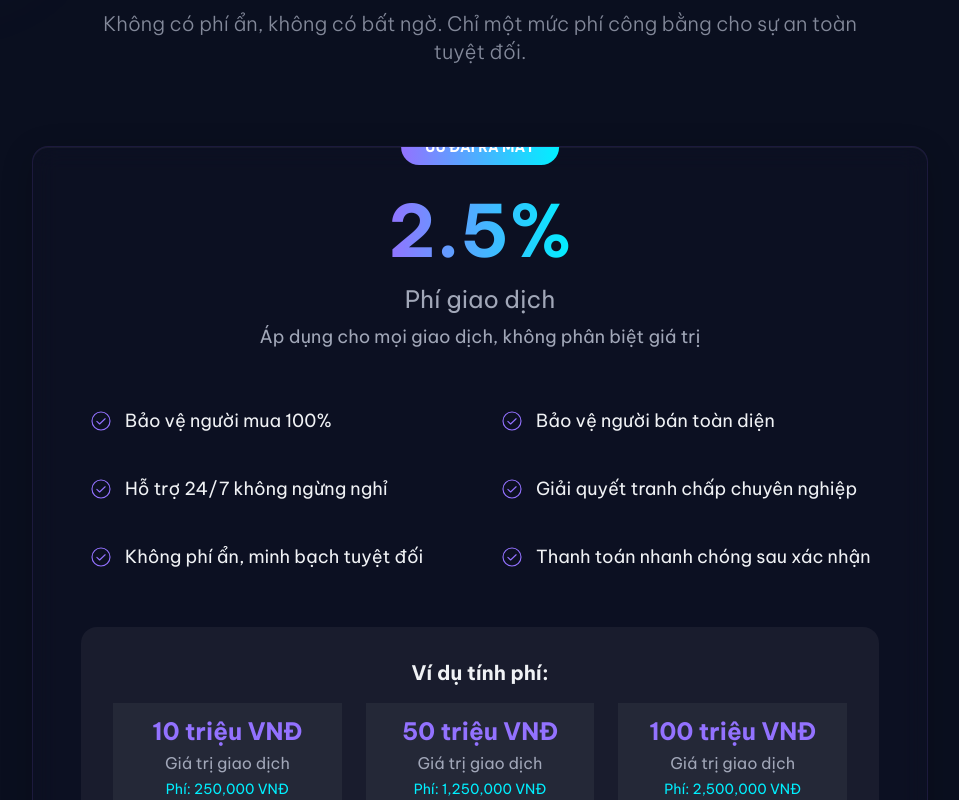
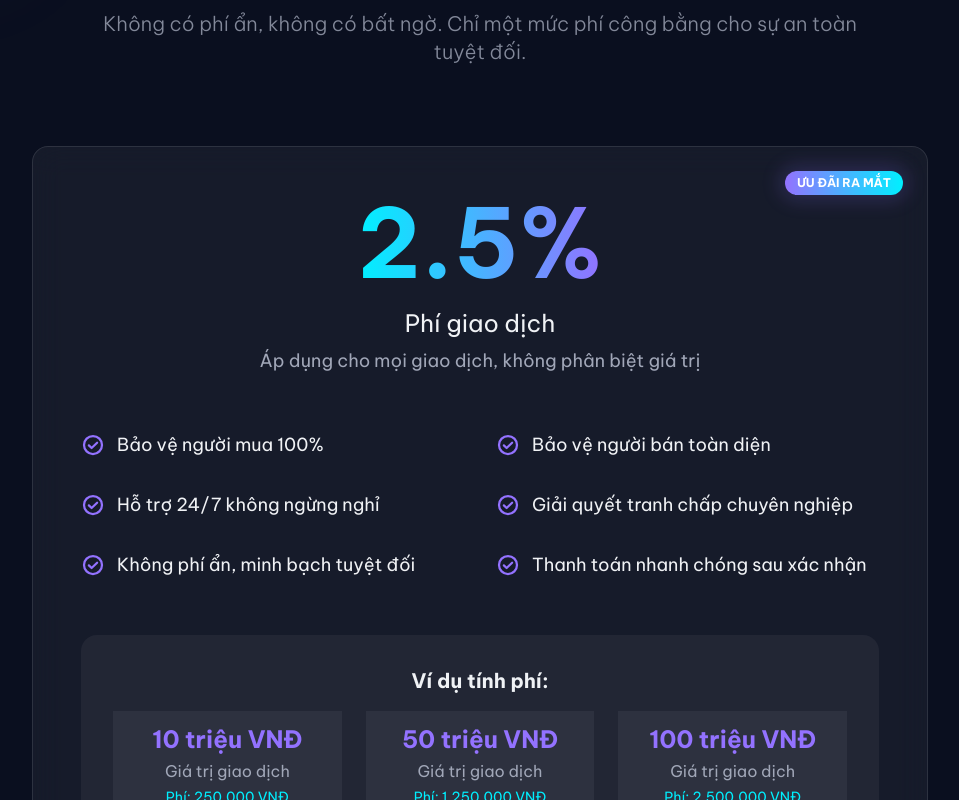
Before and after one commit to duyle555/secure-shield-exchange, a React (Vite) app: page / in a window 1280 px wide. Shown: the part 6500-7300 px from the top of the page, without its empty margins (160-1119 px from the left). Built offline with nearby package versions, Linux system fonts and the light colour scheme.

Commit message:
Refactor: Redesign Pricing Section
Redesigned the Pricing Section to enhance its visual appeal and improve user experience, incorporating glassmorphism, a gradient pill, and a two-column layout for benefits.

```diff
--- a/src/components/sections/PricingSection.tsx
+++ b/src/components/sections/PricingSection.tsx
@@ -38,33 +38,33 @@ const PricingSection = () => {
 
         {/* Pricing Card - Mobile-First */}
         <div className="max-w-4xl mx-auto">
-          <div className="glass-card p-6 sm:p-8 lg:p-12 rounded-3xl text-center relative overflow-hidden border-2 border-primary/30 active:scale-95 md:hover:scale-105 transition-all duration-300 group">
-            {/* Premium Badge */}
-            <div className="absolute top-0 left-1/2 transform -translate-x-1/2 -translate-y-1/2">
-              <div className="bg-gradient-to-r from-primary to-accent px-4 sm:px-6 py-2 rounded-full text-white font-bold text-xs sm:text-sm">
+          <div className="p-6 sm:p-8 lg:p-12 rounded-2xl text-center relative overflow-hidden border border-white/10 active:scale-95 md:hover:scale-105 transition-all duration-300 group" style={{ background: 'rgba(255, 255, 255, 0.05)', backdropFilter: 'blur(15px)' }}>
+            {/* Premium Badge - Redesigned as pill */}
+            <div className="absolute top-6 right-6">
+              <div className="px-3 py-1 text-xs font-bold text-white bg-gradient-to-r from-primary to-accent rounded-full shadow-glow-primary">
                 ƯU ĐÃI RA MẮT
               </div>
             </div>
 
-            {/* Pricing - Mobile Responsive */}
+            {/* Pricing - Focal Point */}
             <div className="mb-8 lg:mb-12">
-              <div className="text-5xl sm:text-6xl lg:text-7xl font-bold text-dark-text mb-4">
-                <span className="bg-gradient-to-r from-primary to-accent bg-clip-text text-transparent">
+              <div className="text-6xl sm:text-7xl lg:text-8xl font-bold mb-4">
+                <span className="bg-gradient-to-r from-accent to-primary bg-clip-text text-transparent">
                   2.5%
                 </span>
               </div>
-              <div className="text-xl sm:text-2xl text-dark-subtle mb-2">Phí giao dịch</div>
+              <div className="text-xl sm:text-2xl text-dark-text mb-2">Phí giao dịch</div>
               <div className="text-base sm:text-lg text-dark-subtle px-2 sm:px-0">
                 Áp dụng cho mọi giao dịch, không phân biệt giá trị
               </div>
             </div>
 
-            {/* Benefits Grid - Mobile-First */}
-            <div className="grid grid-cols-1 md:grid-cols-2 gap-4 sm:gap-6 mb-8 lg:mb-12">
+            {/* Benefits Grid - 2 Balanced Columns */}
+            <div className="mb-8 lg:mb-12 grid grid-cols-1 md:grid-cols-2 gap-x-8 gap-y-4 text-dark-text">
               {benefits.map((benefit, index) => (
-                <div key={index} className="flex items-center space-x-3 text-left min-h-[44px] p-2 rounded-lg hover:bg-white/5 transition-colors">
-                  <CheckCircle className="w-6 h-6 text-primary flex-shrink-0" weight="light" />
-                  <span className="text-dark-text text-base sm:text-lg">{benefit}</span>
+                <div key={index} className="flex items-center gap-3 text-left min-h-[44px]">
+                  <CheckCircle size={24} className="text-primary flex-shrink-0" weight="bold" />
+                  <span className="text-base sm:text-lg">{benefit}</span>
                 </div>
               ))}
             </div>
```
